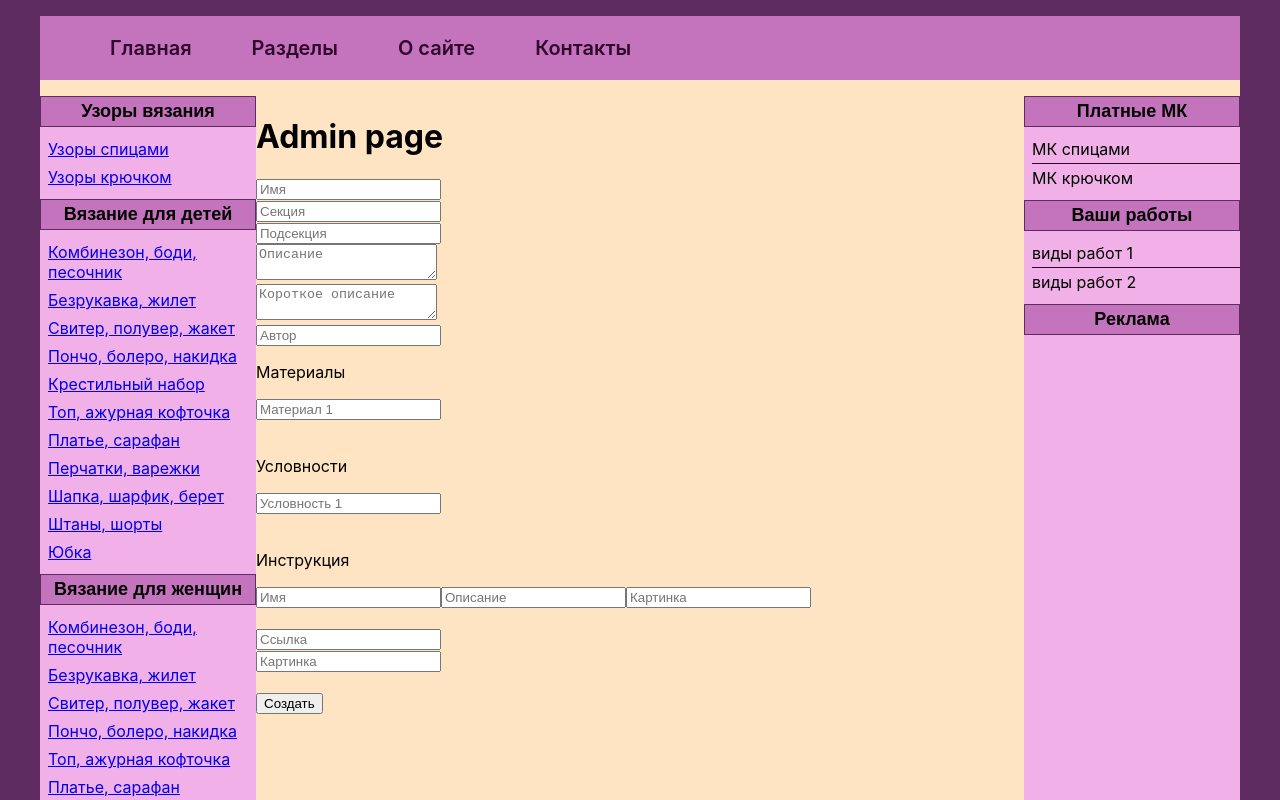
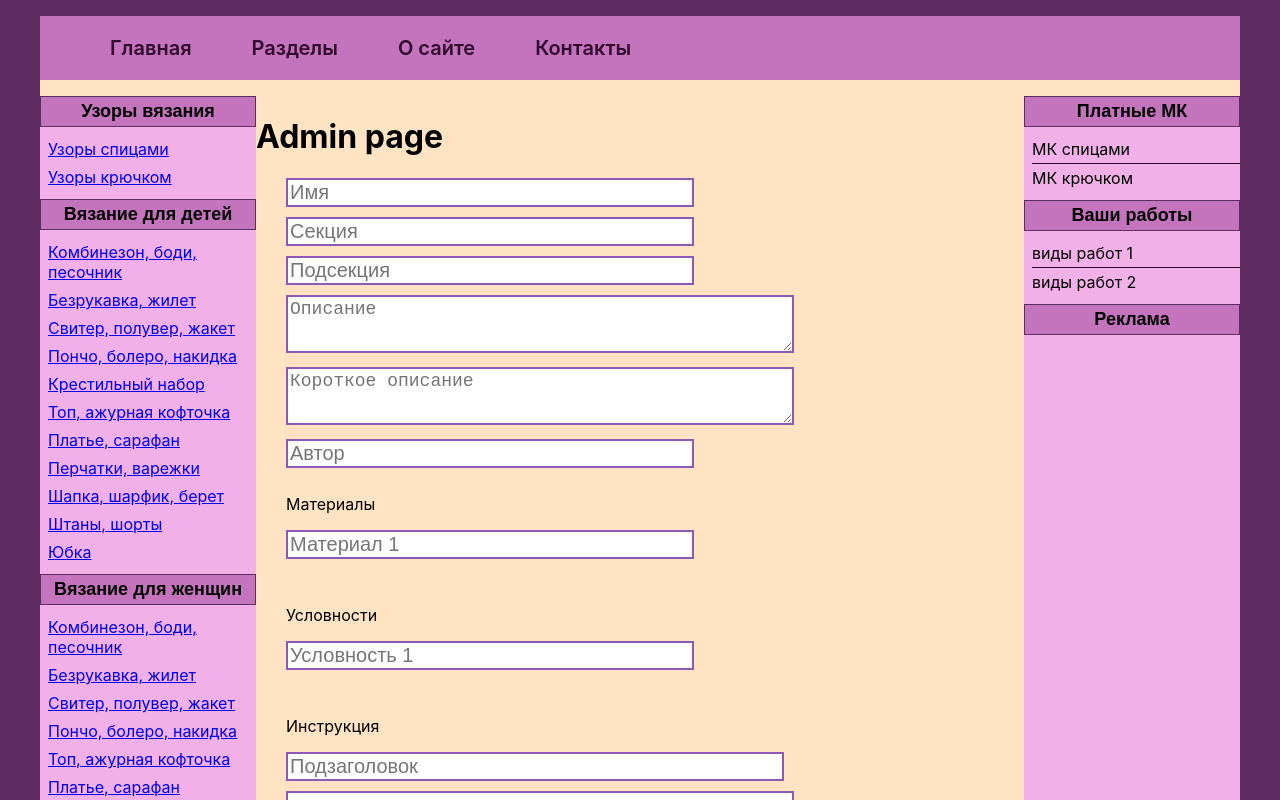
Before and after one commit to Klavdia27/hobbi, a React (Create React App) app: page /admin-panel in a window 1280 px wide. Shown: the top 800 px of the page. Built offline with nearby package versions, Linux system fonts and the light colour scheme.

Commit message:
scss admin page

```diff
--- a/src/components/pages/Admin.jsx
+++ b/src/components/pages/Admin.jsx
@@ -129,31 +129,31 @@ export const Admin = () => {
 
             <div className={styles.admin__form}>
                 <form onSubmit={handleSubmit}>
-                    <div>
+                    <div className={styles.name}>
                         <input type="text" value={name} onChange={(e) => setName(e.target.value)} placeholder={'Имя'}/>
                     </div>
 
-                    <div>
+                    <div className={styles.section}>
                         <input type="text" value={section} onChange={(e) => setSection(e.target.value)} placeholder={'Секция'}/>
                     </div>
 
-                    <div>
+                    <div className={styles.subsection}>
                         <input type="text" value={subsection} onChange={(e) => setSubsection(e.target.value)} placeholder={'Подсекция'}/>
                     </div>
 
-                    <div>
+                    <div className={styles.description}>
                         <textarea value={description} onChange={(e) => setDescription(e.target.value)} placeholder={'Описание'}/>
                     </div>
 
-                    <div>
+                    <div className={styles.description}>
                         <textarea value={shortDescription} onChange={(e) => setShortDescription(e.target.value)} placeholder={'Короткое описание'}/>
                     </div>
 
-                    <div>
+                    <div className={styles.author}>
                         <input type="text" value={author} onChange={(e) => setAuthor(e.target.value)} placeholder={'Автор'}/>
                     </div>
 
-                    <div>
+                    <div className={styles.material}>
                         <p>Материалы</p>
 
                         {material.map((item, index) => (
@@ -170,7 +170,7 @@ export const Admin = () => {
 
                     <br/>
 
-                    <div>
+                    <div className={styles.conventions}>
                         <p>Условности</p>
 
                         {conventions.map((item, index) => (
@@ -187,7 +187,7 @@ export const Admin = () => {
 
                     <br/>
 
-                    <div>
+                    <div className={styles.instruction}>
                         <p>Инструкция</p>
 
                         {instruction.map((item, index) => (
@@ -195,7 +195,7 @@ export const Admin = () => {
                                 <input type="text"
                                        value={item.title}
                                        onChange={e => handleChangeInstruction(e.target.value, index, 'title')}
-                                       placeholder={'Имя'}
+                                       placeholder={'Подзаголовок'}
                                 />
 
                                 <input type="text"
@@ -217,11 +217,11 @@ export const Admin = () => {
 
                     <br/>
 
-                    <div>
+                    <div className={styles.link}>
                         <input type="text" value={link} onChange={(e) => setLink(e.target.value)} placeholder={'Ссылка'}/>
                     </div>
 
-                    <div>
+                    <div className={styles.image}>
                         <input type="text" value={image} onChange={(e) => setImage(e.target.value)} placeholder={'Картинка'}/>
                     </div>
 
--- a/src/styles/Admin-panel.module.scss
+++ b/src/styles/Admin-panel.module.scss
@@ -1,5 +1,54 @@
 .admin {
   &__form {
+    margin-left: 30px;
+    input {
+      font-size: 20px;
+      border: 2px solid #8e58b8 ;
+      margin-bottom: 10px;
+    }
 
+    .name, .section, .subsection, .author,
+    .material, .conventions, .link, .image {
+      input {
+        width: 400px;
+      }
+    }
+
+    .description {
+      textarea {
+        width: 500px;
+        height: 50px;
+        font-size: 18px;
+        border: 2px solid #8e58b8 ;
+        margin-bottom: 10px;
+
+      }
+    }
+    .instruction {
+      div {
+        display: flex;
+        flex-direction: column;
+        margin-bottom: 20px;
+
+        input:nth-child(1) {
+          margin-right: 10px;
+        }
+        input:nth-child(even) {
+          width: 500px;
+          height: 200px;
+        }
+      }
+      div:nth-child(2n+1) {
+        input {
+          border: 2px solid #44e3bb;
+        }
+      }
+      div:nth-child(2n) {
+        input {
+          border: 2px solid #8e58b8 ;
+        }
+      }
+
+    }
   }
 }
```
